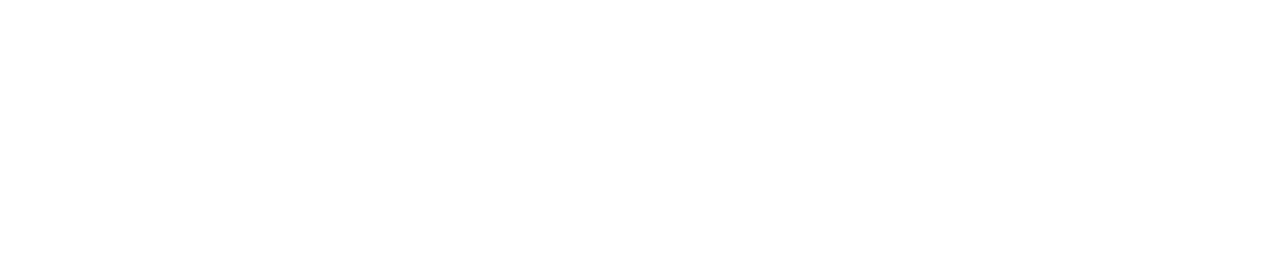
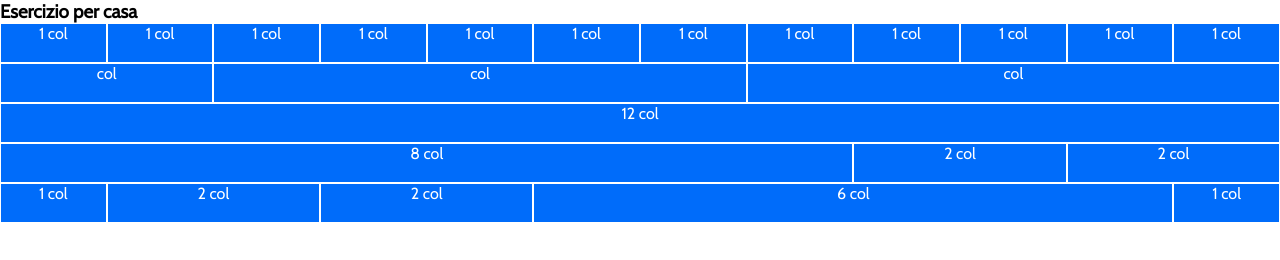
Before and after one commit to ManuelBravaccini/html-css-12bool, a plain HTML site: page index.html in a window 1280 px wide. Drawn offline with nearby package versions, Linux system fonts and the light colour scheme.

Commit message:
Added framewaork and style to rows

```diff
--- a/12bool.css
+++ b/12bool.css
@@ -0,0 +1,69 @@
+
+
+
+
+.row {
+    display: flex;
+    flex-direction: row;
+    flex-wrap: wrap;
+}
+
+.col-1 {
+    flex-basis: calc(100% / 12 * 1);
+    max-width: calc(100% / 12 * 1);
+}
+
+.col-2 {
+    flex-basis: calc(100% / 12 * 2);
+    max-width: calc(100% / 12 * 2);
+}
+
+.col-3 {
+    flex-basis: calc(100% / 12 * 3);
+    max-width: calc(100% / 12 * 3);
+}
+
+.col-4 {
+    flex-basis: calc(100% / 12 * 4);
+    max-width: calc(100% / 12 * 4);
+}
+
+.col-5 {
+    flex-basis: calc(100% / 12 * 5);
+    max-width: calc(100% / 12 * 5);
+}
+
+.col-6 {
+    flex-basis: calc(100% / 12 * 6);
+    max-width: calc(100% / 12 * 6);
+}
+
+.col-7 {
+    flex-basis: calc(100% / 12 * 7);
+    max-width: calc(100% / 12 * 7);
+}
+
+.col-8 {
+    flex-basis: calc(100% / 12 * 8);
+    max-width: calc(100% / 12 * 8);
+}
+
+.col-9 {
+    flex-basis: calc(100% / 12 * 9);
+    max-width: calc(100% / 12 * 9);
+}
+
+.col-10 {
+    flex-basis: calc(100% / 12 * 10);
+    max-width: calc(100% / 12 * 10);
+}
+
+.col-11 {
+    flex-basis: calc(100% / 12 * 11);
+    max-width: calc(100% / 12 * 11);
+}
+
+.col-12 {
+    flex-basis: calc(100% / 12 * 12);
+    max-width: calc(100% / 12 * 12);
+}
--- a/index.html
+++ b/index.html
@@ -4,7 +4,7 @@
     <meta charset="UTF-8">
     <meta http-equiv="X-UA-Compatible" content="IE=edge">
     <meta name="viewport" content="width=device-width, initial-scale=1.0">
-    <title>Spotify Web</title>
+    <title>html-css-12bool</title>
     <link rel="stylesheet" href="12bool.css">
     <link rel="stylesheet" href="style.css">
     <link rel="stylesheet" href="https://fonts.googleapis.com/css?family=Cabin">
@@ -13,14 +13,44 @@
     <link rel="icon" type="image/x-icon" href="">
 </head>
 <body>
-    <header>
+    <main>
+        <h3>Esercizio per casa</h3>
+            <div class="row">
+                <div class="col-1">1 col</div>
+                <div class="col-1">1 col</div>
+                <div class="col-1">1 col</div>
+                <div class="col-1">1 col</div>
+                <div class="col-1">1 col</div>
+                <div class="col-1">1 col</div>
+                <div class="col-1">1 col</div>
+                <div class="col-1">1 col</div>
+                <div class="col-1">1 col</div>
+                <div class="col-1">1 col</div>
+                <div class="col-1">1 col</div>
+                <div class="col-1">1 col</div>
+            </div>
+            <div class="row">
+                <div class="col-2">col</div>
+                <div class="col-5">col</div>
+                <div class="col-5">col</div>
+            </div>
+            <div class="row">
+                <div class="col-12">12 col</div>
+            </div>
+            <div class="row">
+                <div class="col-8">8 col</div>
+                <div class="col-2">2 col</div>
+                <div class="col-2">2 col</div>
+            </div>
+            <div class="row">
+                <div class="col-1">1 col</div>
+                <div class="col-2">2 col</div>
+                <div class="col-2">2 col</div>
+                <div class="col-6">6 col</div>
+                <div class="col-1">1 col</div>
+            </div>
 
-    </header>
-    <main>
 
     </main>
-    <footer>
-
-    </footer>
 </body>
 </html>
--- a/style.css
+++ b/style.css
@@ -7,6 +7,10 @@
 
 /*Utilities*/
 
-.flex {
-    display: flex;
+[class*="col-"] {
+    height: 2.5rem;
+    background-color: #006cfa;
+    color: white;
+    border: 1px solid white;
+    text-align: center;
 }
```
